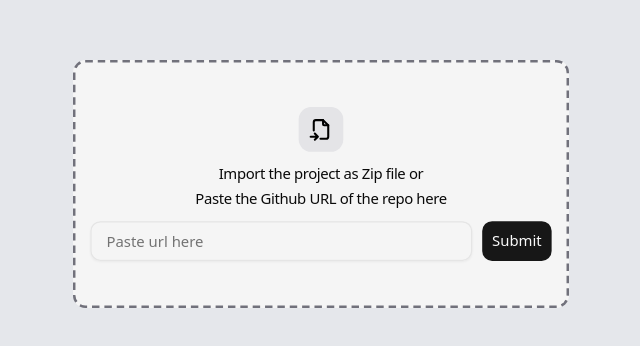
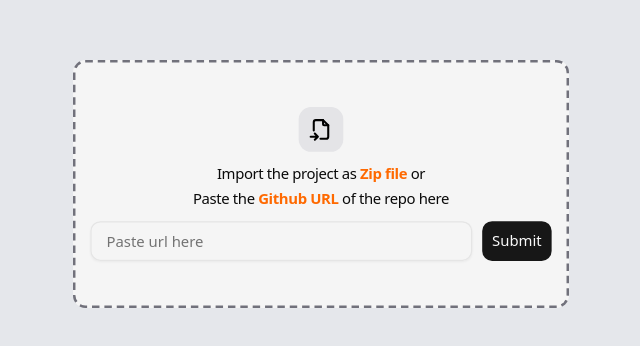
Before and after one commit to prave01/n8n_forCodePlanning, a Next.js app: page / in a window 1280 px wide. Shown: the part 216-562 px from the top of the page, without its empty margins (319-959 px from the left). Built offline with nearby package versions, Linux system fonts and the light colour scheme.

Commit message:
Updates InputGroup component

```diff
--- a/components/Molecules/InputGroup.tsx
+++ b/components/Molecules/InputGroup.tsx
@@ -1,20 +1,18 @@
-"use client";
-
-import { useState } from "react";
+import { useState, useRef } from "react";
 import { toast } from "sonner";
 import { Button } from "../ui/button";
 import { Input } from "../ui/input";
 import ImportSvg from "../SVGs/ImportSvg";
 
 export const InputGroup = () => {
-  const [selectedFile, setSelectedFile] = useState<any>(null);
-
+  const [selectedFile, setSelectedFile] = useState<File | null>(null);
   const [githubUrl, setGithubUrl] = useState<string>("");
+  const fileInputRef = useRef<HTMLInputElement | null>(null);
 
   const handleSubmit = (e: any) => {
     e.preventDefault();
     if (isGitHubUrl(githubUrl)) return toast.success("Processing");
-    toast.error("Invalid github repo like");
+    toast.error("Invalid github repo link");
   };
 
   const isGitHubUrl = (url: string) => {
@@ -24,23 +22,29 @@ export const InputGroup = () => {
   };
 
   const handleFileChange = (e: any) => {
-    if (String(e?.target?.files[0]?.name).split(".")[1] === "zip") {
-      setSelectedFile(e.target.files[0]);
+    const file = e.target.files[0];
+    if (!file) return;
+
+    if (file.name.split(".").pop() === "zip") {
+      setSelectedFile(file);
       toast.success("File Imported Successfully");
       return;
     }
     toast.error("Unsupported File Type");
   };
 
+  const removeFile = () => {
+    setSelectedFile(null);
+    if (fileInputRef.current) {
+      fileInputRef.current.value = ""; // reset the input so it can be selected again
+    }
+  };
+
   return (
-    <div
-      className={`
-        max-w-[400px] w-full h-[200px] bg-muted lg:scale-124 rounded-lg border-2
-        border-zinc-500 dark:border-border border-dashed flex items-center justify-center gap-y-2 flex-col
-      `}
-    >
+    <div className="w-[400px] h-[200px] bg-muted lg:scale-124 rounded-lg border-2 border-zinc-500 dark:border-border border-dashed flex items-center justify-center gap-y-2 flex-col">
       <div className="flex items-center justify-center gap-y-2 flex-col">
         <Input
+          ref={fileInputRef}
           onChange={handleFileChange}
           type="file"
           id="file"
@@ -51,11 +55,25 @@ export const InputGroup = () => {
           <ImportSvg className="dark:stroke-zinc-400 stroke-black dark:bg-black bg-zinc-200 rounded-lg p-2 size-9" />
         </label>
         {selectedFile && (
-          <span className="text-xs text-orange-500">{selectedFile?.name}</span>
+          <div className="flex gap-x-2 items-center justify-center">
+            <div className="text-xs bg-background rounded-lg px-2 py-1 text-orange-500">
+              {selectedFile.name}
+            </div>
+            <button
+              type="button"
+              onClick={removeFile}
+              className="text-xs rounded-full flex cursor-pointer items-center justify-center text-accent-foreground"
+            >
+              x
+            </button>
+          </div>
         )}
       </div>
-      <div className="text-[12px] space-y-2 w-full tracking-tight leading-5 h-auto text-center ">
-        Import the project as Zip file or <br /> Paste the Github URL of the
+      <div className="text-[12px] space-y-2 w-full tracking-tight leading-5 h-auto text-center">
+        Import the project as{" "}
+        <span className="text-orange-500 font-semibold">Zip file</span> or{" "}
+        <br /> Paste the{" "}
+        <span className="text-orange-500 font-semibold">Github URL</span> of the
         repo here
       </div>
       <form
@@ -66,6 +84,7 @@ export const InputGroup = () => {
           value={githubUrl}
           onChange={(e) => setGithubUrl(e.target.value)}
           type="text"
+          required
           className="flex-1 text-xs h-8 placeholder:text-xs"
           placeholder="Paste url here"
         />
--- a/porviders/theme-provider.tsx
+++ /dev/null
@@ -1,11 +0,0 @@
-"use client";
-
-import * as React from "react";
-import { ThemeProvider as NextThemesProvider } from "next-themes";
-
-export function ThemeProvider({
-  children,
-  ...props
-}: React.ComponentProps<typeof NextThemesProvider>) {
-  return <NextThemesProvider {...props}>{children}</NextThemesProvider>;
-}
```
